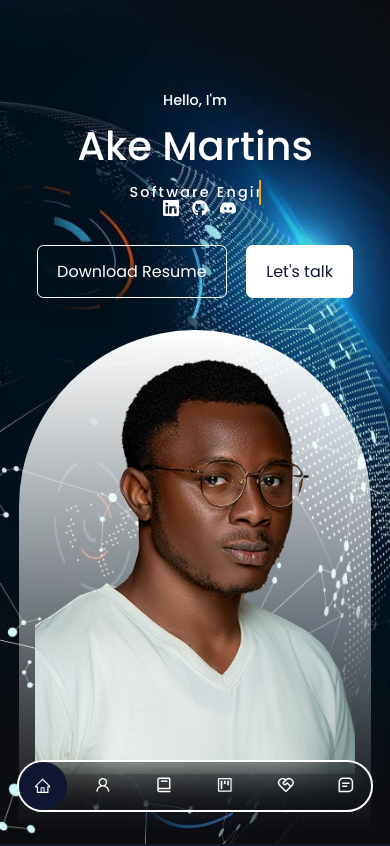
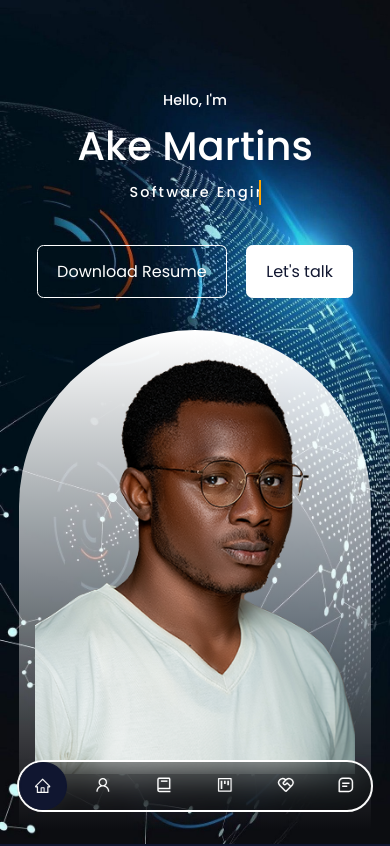
Before and after one commit to M-tech1/my_portfolio, a React (Create React App) app: page / in a window 390 px wide. Shown: the top 846 px of the page. Built offline with nearby package versions, Linux system fonts and the light colour scheme.

Commit message:
Change header image and fixed mobile view

```diff
--- a/src/components/header/header.css
+++ b/src/components/header/header.css
@@ -154,20 +154,15 @@ padding: 0.5rem;
         height: 100vh;
         overflow: hidden;
     }
-    .container header__container{
 
-    }
     .header__socials{
-        /* display: none; */
+        display: none;
+        /* position: relative;
         display: flex;
         flex-direction: row;
-        align-items: center;
         justify-content: center;
-        /* top:-870px;
+        top:-810px;
         right: 10%; */
-        top:-550px;
-        right:10%
-
     }
     .header__socials::after{
       display: none;
```
